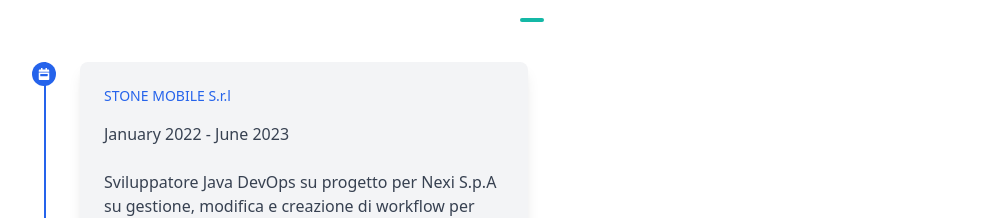
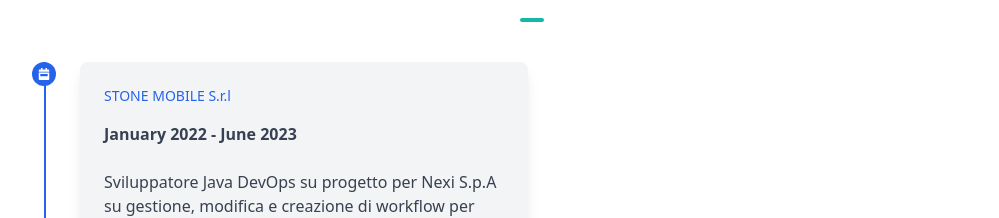
Before and after one commit to mplace97/Portfolio, a Next.js app: page / in a window 1280 px wide. Shown: the part 1900-2118 px from the top of the page, without its empty margins (108-1107 px from the left). Built offline with nearby package versions, Linux system fonts and the light colour scheme.

Commit message:
Update CareerTimeline.tsx

```diff
--- a/components/CareerTimeline.tsx
+++ b/components/CareerTimeline.tsx
@@ -22,7 +22,7 @@ function TimelineItem({ title, description, date }: TimelineItemProps) {
           <div className="flex justify-between mb-4">
             <a href="https://www.stonemob.com/" className="font-medium text-blue-600 hover:text-blue-700 focus:text-blue-800 duration-300 transition ease-in-out text-sm">{title}</a>
           </div>
-          <p className="text-gray-700 mb-6">{date}</p>
+          <p className="font-bold text-gray-700 mb-6">{date}</p>
           <p className="text-gray-700 mb-6">{description}</p>
           { /*<button type="button" className="inline-block px-4 py-1.5 bg-blue-600 text-white font-medium text-xs leading-tight uppercase rounded shadow-md hover:bg-blue-700 hover:shadow-lg focus:bg-blue-700 focus:shadow-lg focus:outline-none focus:ring-0 active:bg-blue-800 active:shadow-lg transition duration-150 ease-in-out" data-mdb-ripple="true">Preview</button>
             <button type="button" className="inline-block px-3.5 py-1 border-2 border-blue-600 text-blue-600 font-medium text-xs leading-tight uppercase rounded hover:bg-black hover:bg-opacity-5 focus:outline-none focus:ring-0 transition duration-150 ease-in-out" data-mdb-ripple="true">See demo</button>
```
